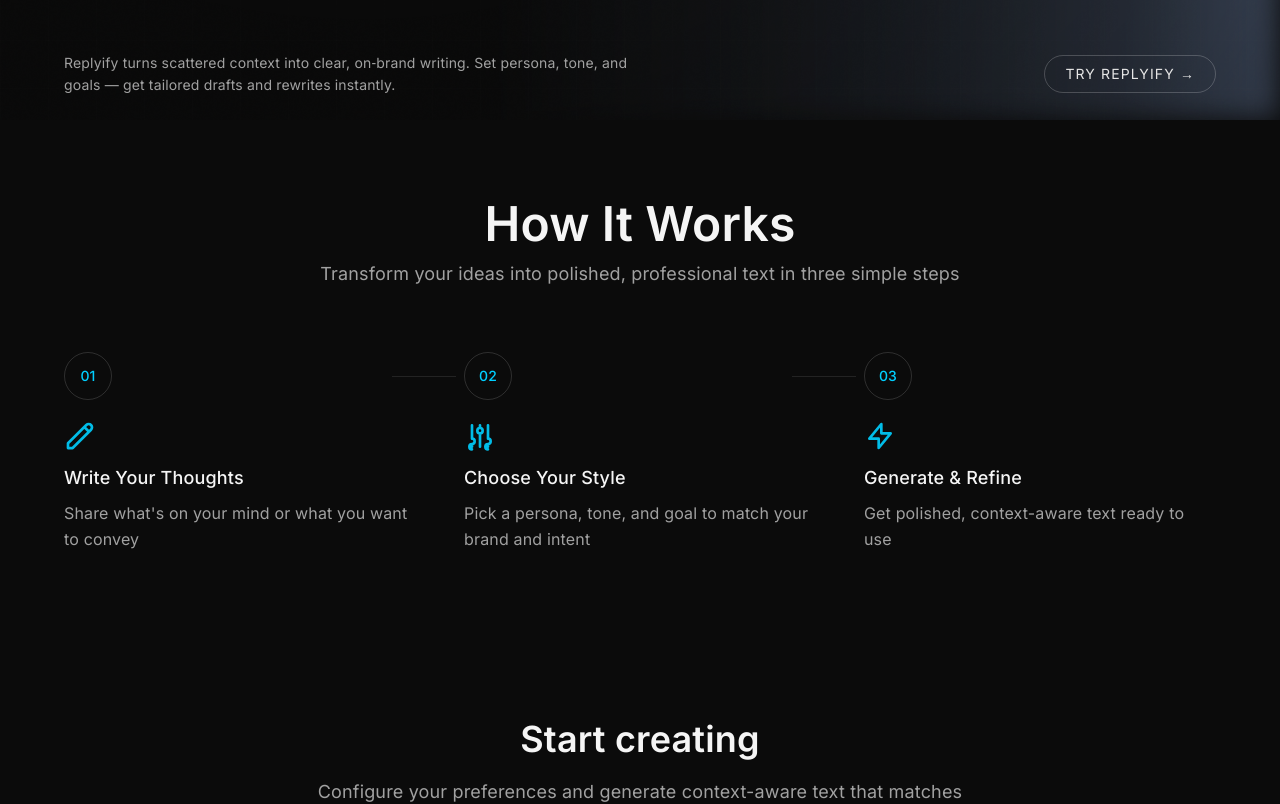
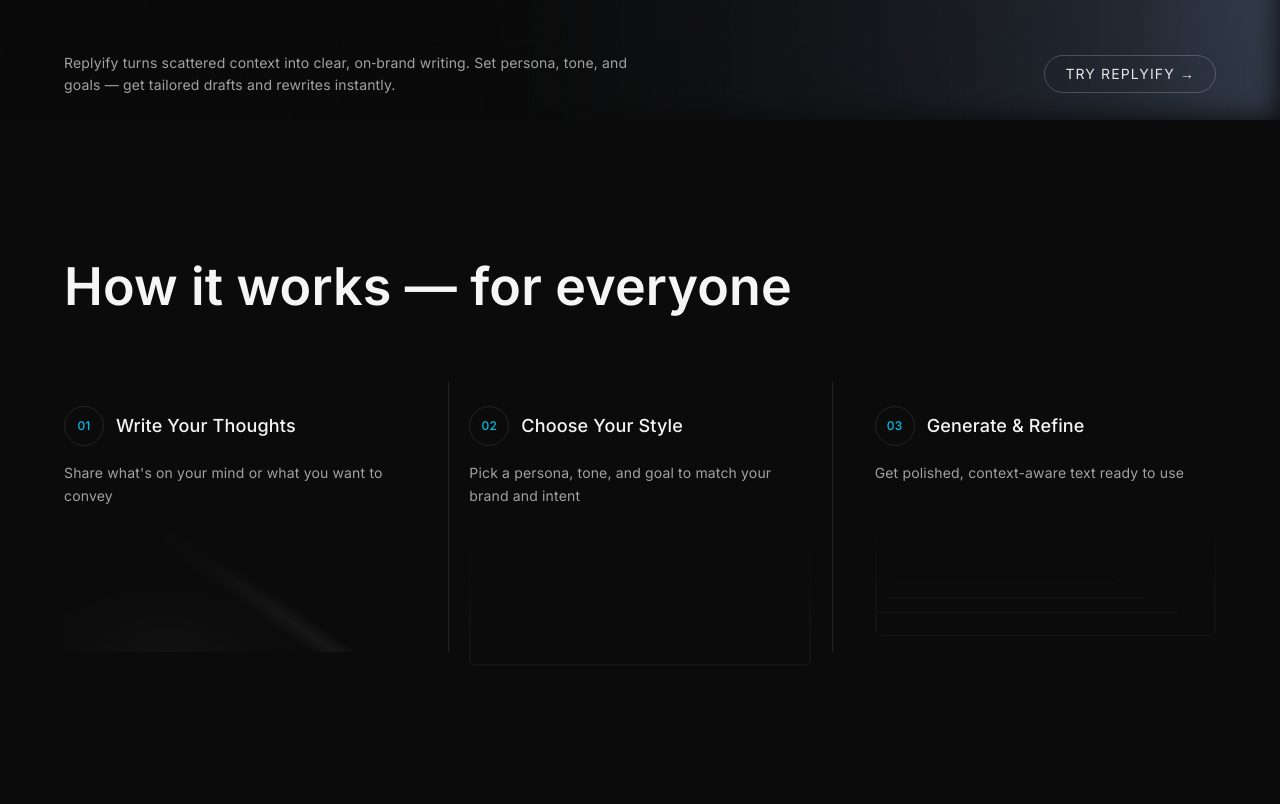
Before and after one commit to Shrysxs/replyify, a Next.js app: page / in a window 1280 px wide. Shown: the part 680-1484 px from the top of the page. Built offline with nearby package versions, Linux system fonts and the light colour scheme; no server answers.

Commit message:
how it works redesign

```diff
--- a/src/app/globals.css
+++ b/src/app/globals.css
@@ -4,6 +4,56 @@
   --background: #0B0B0B; /* deep charcoal */
   --foreground: #E5E5E5; /* light gray */
   --accent: #00CFFF;     /* bright cyan */
+}
+
+/* How It Works: faint illustrations per column */
+.feature-illustration {
+  position: absolute;
+  left: 0;
+  right: 0;
+  bottom: 0;
+  height: 52%;
+  pointer-events: none;
+  opacity: 0.55;
+  filter: blur(0.2px) saturate(0.9);
+}
+
+/* Illustration 1: curved arc + diagonal shard (abstract pen stroke) */
+.feature-illustration-1 {
+  background:
+    radial-gradient(80% 120% at 30% 100%, rgba(255,255,255,0.06) 0%, rgba(255,255,255,0) 62%) ,
+    linear-gradient(35deg, rgba(255,255,255,0) 45%, rgba(255,255,255,0.10) 50%, rgba(255,255,255,0) 55%);
+  mask: linear-gradient(to top, black 0%, transparent 100%);
+}
+
+/* Illustration 2: browser frame lines */
+.feature-illustration-2 {
+  --c: rgba(255,255,255,0.08);
+  background:
+    linear-gradient(var(--c), var(--c)) top left / 100% 2px no-repeat,
+    linear-gradient(var(--c), var(--c)) top left / 2px 100% no-repeat,
+    linear-gradient(var(--c), var(--c)) bottom left / 100% 2px no-repeat,
+    linear-gradient(var(--c), var(--c)) top right / 2px 100% no-repeat,
+    linear-gradient(to right, rgba(255,255,255,0.10), rgba(255,255,255,0.0)) top 10% left 0 / 40% 2px no-repeat;
+  border-radius: 6px;
+  transform: translateY(10%);
+  mask: linear-gradient(to top, black 0%, transparent 100%);
+}
+
+/* Illustration 3: stacked cards */
+.feature-illustration-3 {
+  --c: rgba(255,255,255,0.08);
+  background:
+    linear-gradient(var(--c), var(--c)) top left / 100% 2px no-repeat,
+    linear-gradient(var(--c), var(--c)) top left / 2px 100% no-repeat,
+    linear-gradient(var(--c), var(--c)) bottom left / 100% 2px no-repeat,
+    linear-gradient(var(--c), var(--c)) top right / 2px 100% no-repeat,
+    linear-gradient(var(--c), var(--c)) bottom 18% left 6% / 88% 2px no-repeat,
+    linear-gradient(var(--c), var(--c)) bottom 30% left 12% / 76% 2px no-repeat,
+    linear-gradient(var(--c), var(--c)) bottom 42% left 18% / 64% 2px no-repeat;
+  border-radius: 8px;
+  transform: translateY(6%);
+  mask: linear-gradient(to top, black 0%, transparent 100%);
 }
 
 /* Hero beam (right-side light cone) */
--- a/src/components/ui/HowItWorksSection.tsx
+++ b/src/components/ui/HowItWorksSection.tsx
@@ -36,61 +36,53 @@
 
 export default function HowItWorksSection() {
   return (
-    <section className="py-20 px-4 sm:px-6 lg:px-8">
+    <section className="py-24 sm:py-28 lg:py-32 px-4 sm:px-6 lg:px-8">
       <div className="max-w-6xl mx-auto">
-        {/* Section Header */}
+        {/* Section Header (left-aligned like reference) */}
         <motion.div
-          initial={{ opacity: 0, y: 30 }}
+          initial={{ opacity: 0, y: 24 }}
           whileInView={{ opacity: 1, y: 0 }}
           transition={{ duration: 0.6 }}
           viewport={{ once: true }}
-          className="text-center mb-16"
+          className="mb-14"
         >
-          <h2 className="text-3xl sm:text-4xl lg:text-5xl font-semibold text-neutral-100 mb-3">
-            How It Works
+          <h2 className="text-left text-[clamp(2rem,5.5vw,3.25rem)] font-semibold text-neutral-100">
+            How it works — for everyone
           </h2>
-          <p className="text-base sm:text-lg text-neutral-400 max-w-2xl mx-auto">
-            Transform your ideas into polished, professional text in three simple steps
-          </p>
         </motion.div>
 
-        {/* Steps Grid */}
-        <div className="grid grid-cols-1 md:grid-cols-3 gap-10 lg:gap-12">
+        {/* Feature Columns with vertical dividers */}
+        <div className="relative grid grid-cols-1 md:grid-cols-3 gap-12 lg:gap-16">
+          {/* vertical dividers */}
+          <div aria-hidden className="hidden md:block absolute inset-y-0 left-1/3 w-px bg-white/10" />
+          <div aria-hidden className="hidden md:block absolute inset-y-0 left-2/3 w-px bg-white/10" />
+
           {steps.map((step, index) => (
             <motion.div
               key={step.number}
-              initial={{ opacity: 0, y: 30 }}
+              initial={{ opacity: 0, y: 24 }}
               whileInView={{ opacity: 1, y: 0 }}
-              transition={{ duration: 0.6, delay: index * 0.2 }}
+              transition={{ duration: 0.5, delay: index * 0.15 }}
               viewport={{ once: true }}
               className="relative"
             >
-              {/* Step */}
-              <div className="p-0 h-full">
-                {/* Step Number */}
-                <div className="flex items-center justify-center w-12 h-12 rounded-full border border-white/15 mb-5">
-                  <span className="text-sm font-medium text-[var(--accent)]">
-                    {step.number}
-                  </span>
+              {/* Card content */}
+              <div className="relative pt-6 pr-2 pb-28 lg:pb-36">
+                {/* Title row */}
+                <div className="flex items-center gap-3 mb-4">
+                  <div className="flex items-center justify-center w-10 h-10 rounded-full border border-white/10 text-[var(--accent)]/90">
+                    <span className="text-xs font-medium">{step.number}</span>
+                  </div>
+                  <h3 className="text-lg font-medium text-neutral-100">{step.title}</h3>
                 </div>
 
-                {/* Icon */}
-                <div className="text-[var(--accent)]/90 mb-3">
-                  {step.icon}
-                </div>
-
-                {/* Content */}
-                <h3 className="text-lg font-medium text-neutral-100 mb-2">
-                  {step.title}
-                </h3>
-                <p className="text-neutral-400 leading-relaxed">
+                {/* Description */}
+                <p className="text-sm text-neutral-400 leading-relaxed max-w-sm">
                   {step.description}
                 </p>
 
-                {/* Connecting Line (hidden on mobile) */}
-                {index < steps.length - 1 && (
-                  <div className="hidden md:block absolute top-6 -right-5 lg:-right-10 w-10 lg:w-16 h-px bg-white/10" />
-                )}
+                {/* Faint illustration background */}
+                <div aria-hidden className={`feature-illustration feature-illustration-${index + 1}`} />
               </div>
             </motion.div>
           ))}
```
